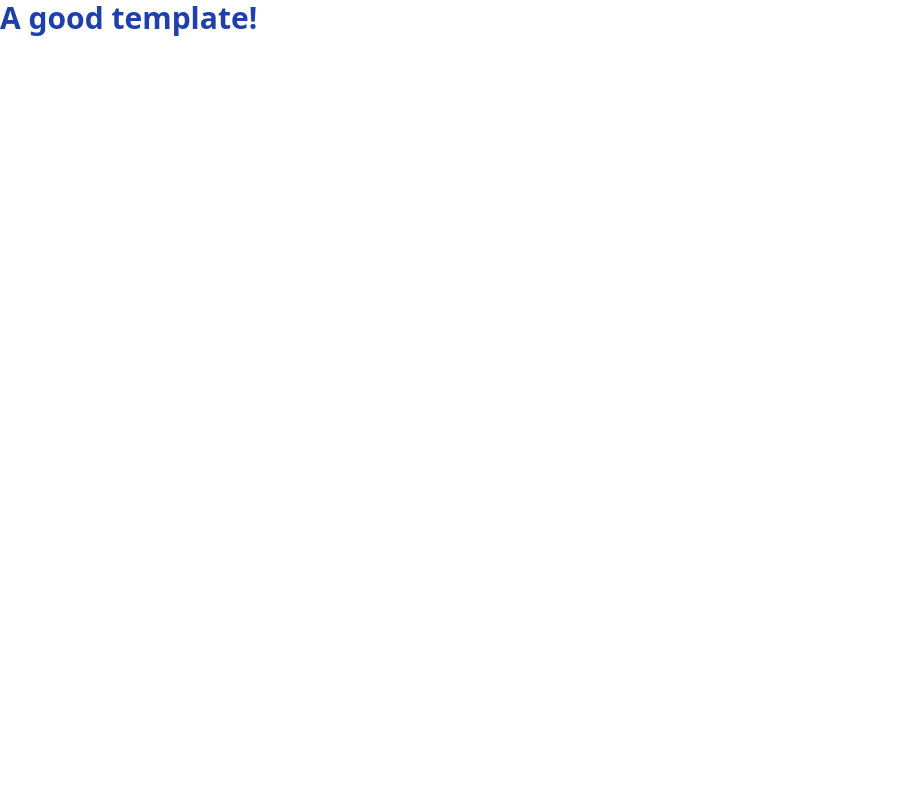
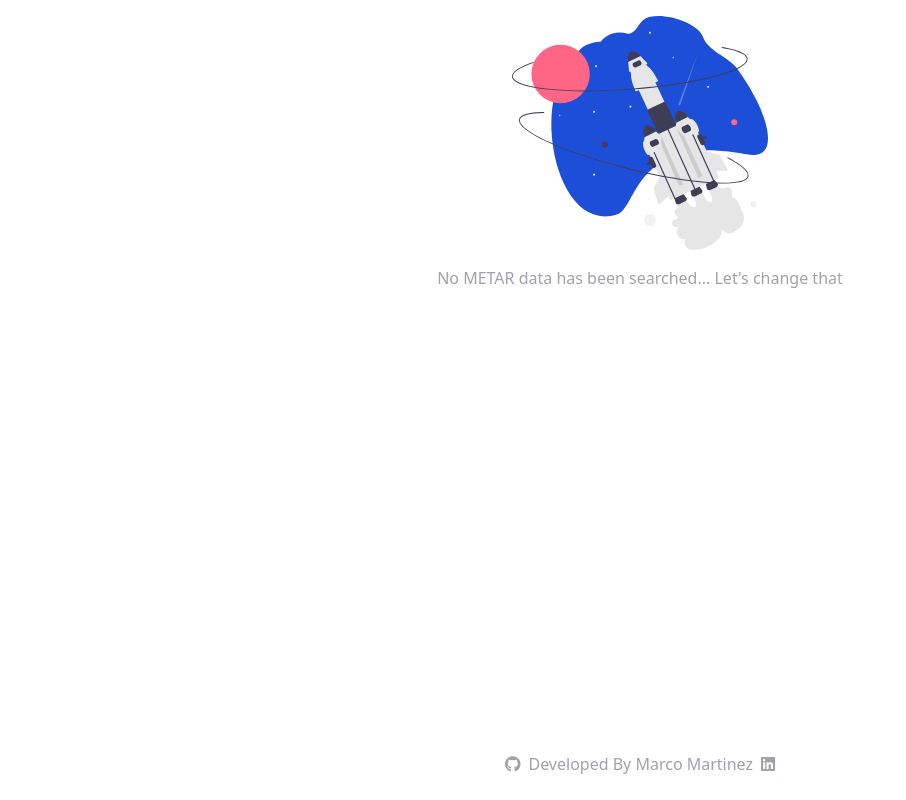
Before and after one commit to MarcMartinez25/better-metar, a React (Vite) app: page / in a window 1280 px wide. Shown: the whole page, without its empty margins (0-906 px from the left). Built offline with nearby package versions, Linux system fonts and the light colour scheme.

Commit message:
created footer. metar card and empty state. did some styling

```diff
--- a/package.json
+++ b/package.json
@@ -9,6 +9,11 @@
     "preview": "vite preview"
   },
   "dependencies": {
+    "@fortawesome/fontawesome-svg-core": "^6.4.0",
+    "@fortawesome/free-brands-svg-icons": "^6.4.0",
+    "@fortawesome/free-regular-svg-icons": "^6.4.0",
+    "@fortawesome/free-solid-svg-icons": "^6.4.0",
+    "@fortawesome/react-fontawesome": "^0.2.0",
     "axios": "^1.3.5",
     "react": "^18.2.0",
     "react-dom": "^18.2.0"
--- a/src/App.tsx
+++ b/src/App.tsx
@@ -1,14 +1,22 @@
 import { useState } from 'react'
+import Footer from './Footer/Footer'
+import EmptyState from './MetarCard/EmptyState';
+import MetarCard from './MetarCard/MetarCard';
 
 function App() {
-  const [count, setCount] = useState(0)
+  const [metarList, setMetarList] = useState([]);
 
   return (
-    <div>
-      <h1 className="text-3xl text-blue-800 font-bold">
-        A good template!
-      </h1>
-    </div>
+    <div className="container flex flex-col h-screen">
+      <div className="flex-grow">
+        {metarList.length > 0 ? (
+          <MetarCard />
+        ) : (
+          <EmptyState />
+        )}
+      </div>
+      <Footer />
+    </div >
   )
 }
 
--- /dev/null
+++ b/src/Footer/Footer.tsx
@@ -0,0 +1,23 @@
+import React from "react"
+import { FontAwesomeIcon } from "@fortawesome/react-fontawesome"
+import { faGithub, faLinkedin } from "@fortawesome/free-brands-svg-icons"
+
+const Footer = () => {
+  return (
+    <div className="container text-center my-2 py-4">
+      <ul className="list-none flex justify-center text-zinc-400">
+        <li>
+          <FontAwesomeIcon icon={faGithub} />
+        </li>
+        <li className="px-2">
+          Developed By <a href="http://marcomartinez.dev" target="_blank" className="hover:text-blue-600">Marco Martinez</a>
+        </li>
+        <li>
+          <FontAwesomeIcon icon={faLinkedin} />
+        </li>
+      </ul>
+    </div>
+  )
+}
+
+export default Footer
--- /dev/null
+++ b/src/MetarCard/EmptyState.tsx
@@ -0,0 +1,15 @@
+import React from 'react'
+import spaceship from "../assets/spaceship.svg"
+
+const EmptyState = () => {
+  return (
+    <div className="container flex justify-center py-4">
+      <div className='flex flex-col items-center'>
+        <img src={spaceship} alt='not a plane' className=' w-64'></img>
+        <div className="py-4 text-zinc-400">No METAR data has been searched... Let's change that</div>
+      </div>
+    </div>
+  )
+}
+
+export default EmptyState
--- /dev/null
+++ b/src/MetarCard/MetarCard.tsx
@@ -0,0 +1,9 @@
+import React from 'react'
+
+const MetarCard = () => {
+  return (
+    <div>MetarCard</div>
+  )
+}
+
+export default MetarCard
--- a/tailwind.config.js
+++ b/tailwind.config.js
@@ -13,6 +13,9 @@ export default {
 				"error": "",
 			}
 		},
+		container: {
+			center: true,
+		},
 	},
 	plugins: [],
 }
```
Also changed, not shown: src/assets/spaceship.svg (added), 1 other file (tests, documents, lock files or other folders). Lines whose indentation alone changed are shown as unchanged.
